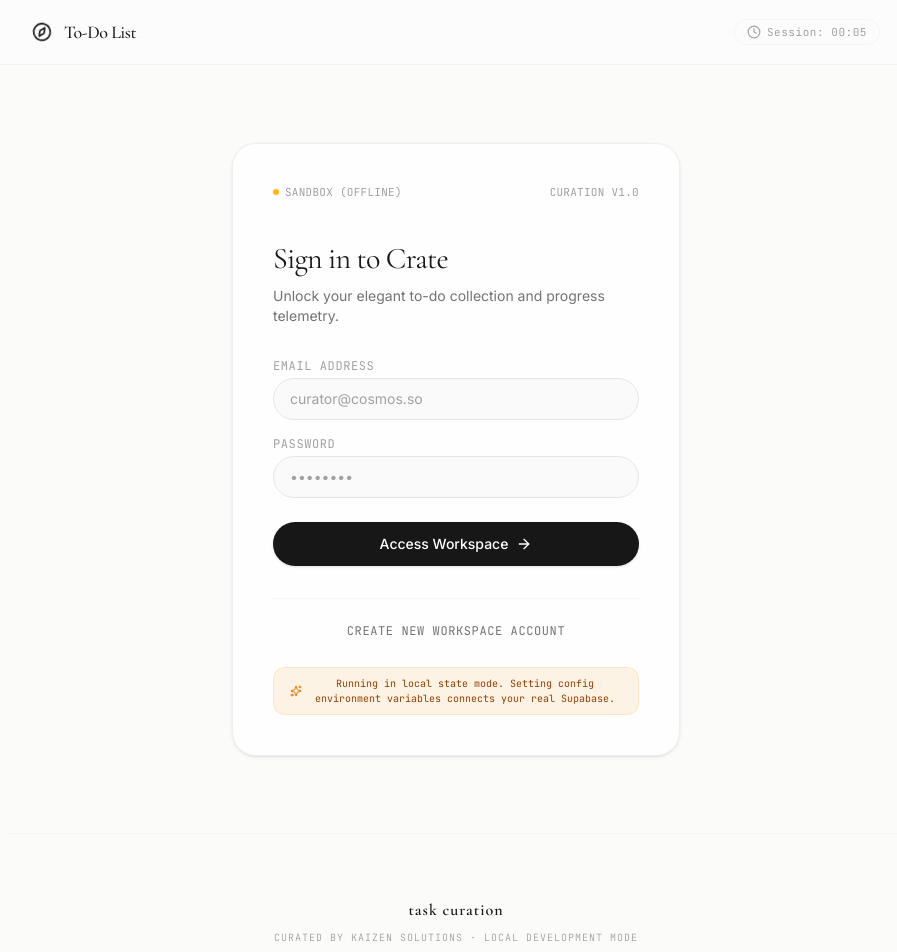
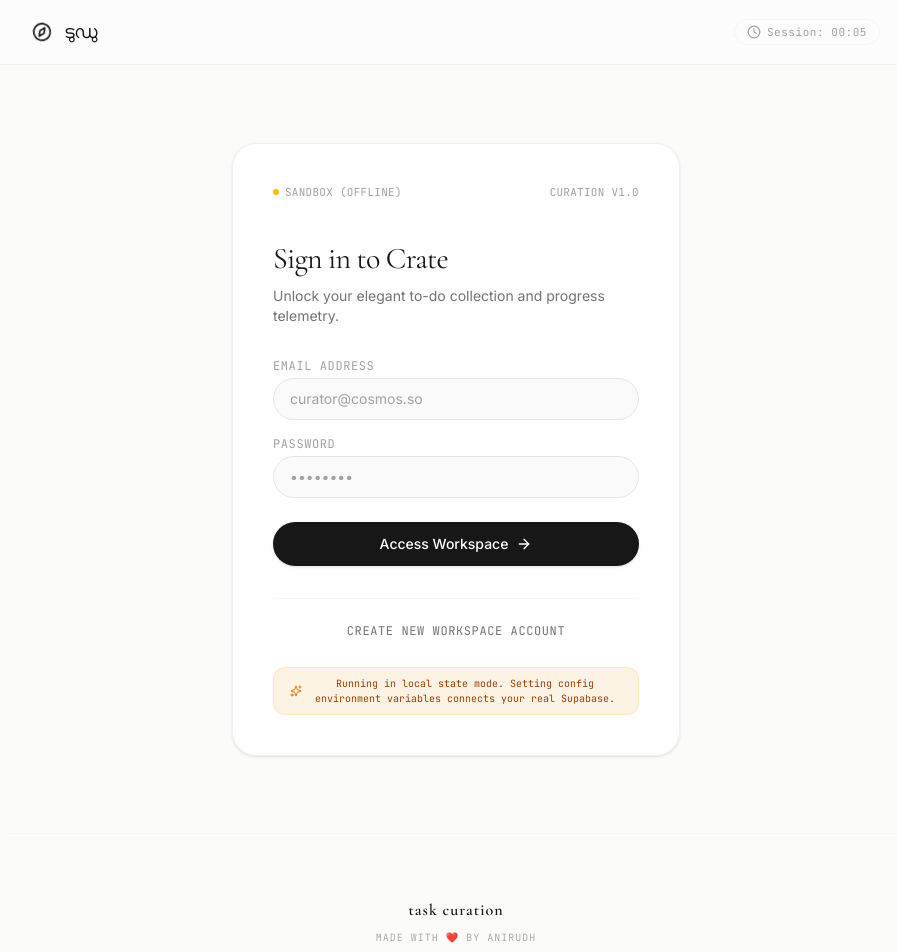
Before and after one commit to slothrulez/brainwired-task-2, a React (Vite) app: page / in a window 1280 px wide. Shown: the top 952 px of the page, without its empty margins (184-1081 px from the left). Built offline with nearby package versions, Linux system fonts and the light colour scheme.

Commit message:
Update App branding and footer

```diff
--- a/src/App.tsx
+++ b/src/App.tsx
@@ -149,7 +149,7 @@
           <div className="flex items-center gap-3">
             {/* Minimalist Cosmos Icon */}
             <Compass className="h-5 w-5 text-neutral-900 flex-shrink-0 animate-spin-slow" />
-            <span className="font-serif text-lg tracking-tight font-medium">To-Do List</span>
+            <span className="font-serif text-lg tracking-tight font-medium">ടുഡു</span>
           </div>
 
           <div className="flex items-center gap-4">
@@ -198,7 +198,7 @@
                 </span>
 
                 <h1 className="font-serif text-3xl md:text-4xl text-neutral-900 font-light tracking-tight leading-tight">
-                  Welcome to Crate, <span className="font-normal italic">{user.user_metadata?.full_name || 'Curator'}</span>
+                  Welcome to ടുഡു, <span className="font-normal italic">{user.user_metadata?.full_name || 'Curator'}</span>
                 </h1>
 
                 <p className="text-neutral-500 text-sm mt-2 max-w-xl font-light">
@@ -232,7 +232,7 @@
       {/* Aesthetic design credit footer */}
       <footer className="max-w-4xl mx-auto px-6 py-16 border-t border-neutral-200/30 text-center font-mono text-[10px] text-neutral-400 uppercase tracking-widest">
         <div id="footer-logo" className="text-neutral-900 font-serif lowercase text-base mb-2 font-semibold">task curation</div>
-        <p className="font-light">curated by kaizen solutions · local development mode</p>
+        <p className="font-light">Made with ❤️ by Anirudh </p>
       </footer>
 
     </div>
```
